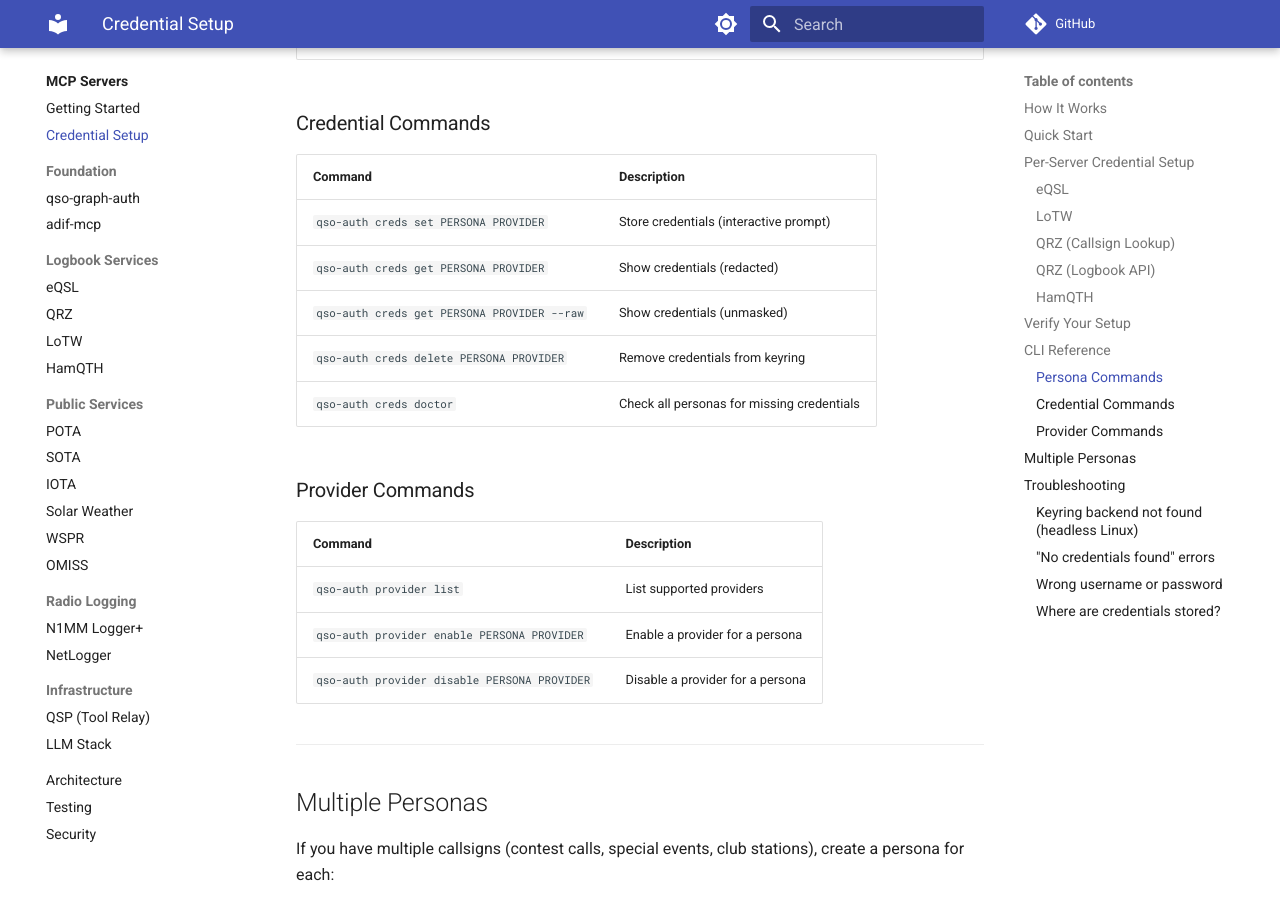
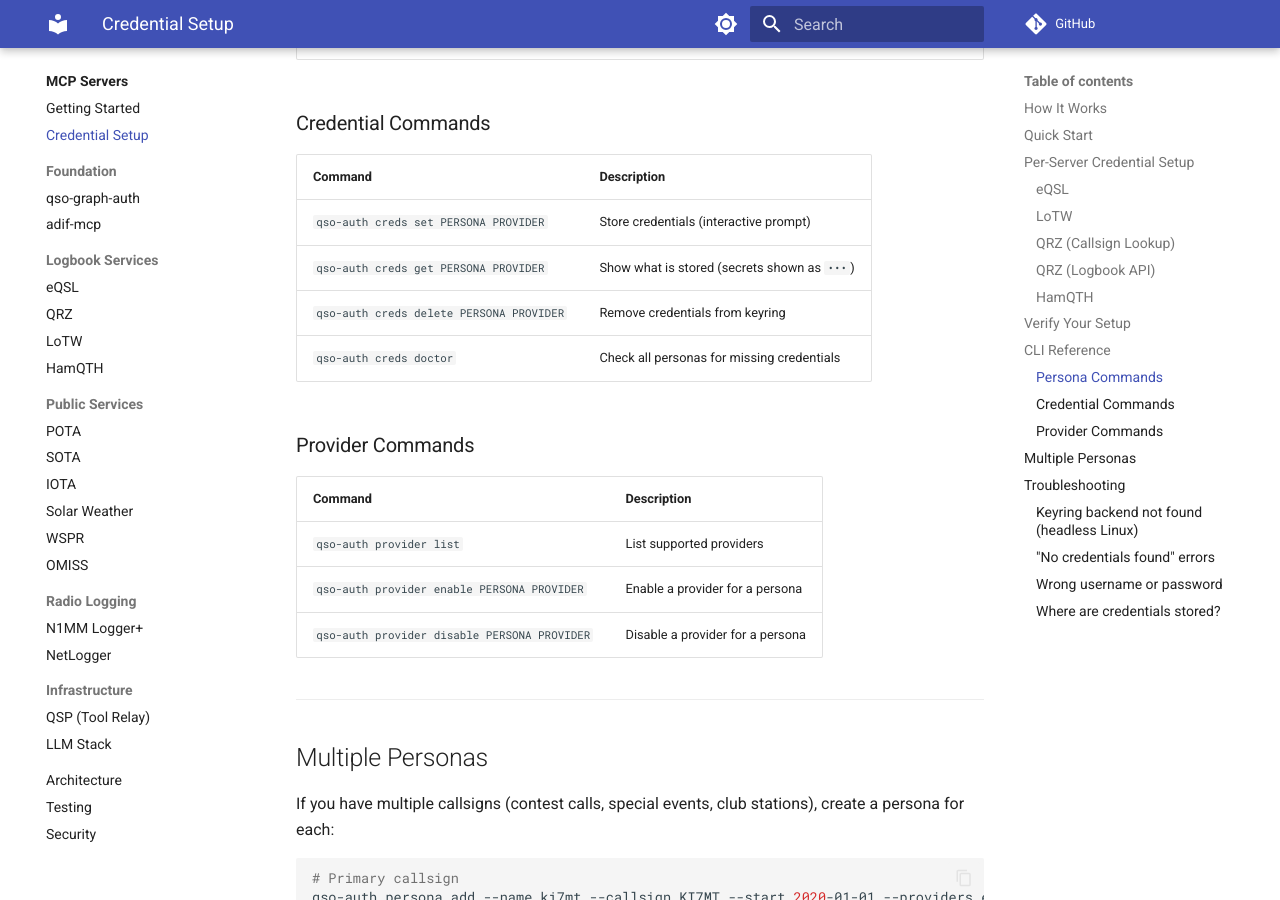
Before and after one commit to qso-graph/qso-graph.github.io, an MkDocs documentation site: the page built from docs/credentials.md, in a window 1280 px wide and 900 px high, scrolled down 3447 px. Built offline with MkDocs 1.6.1 and Material for MkDocs 9.7.7, drawn with Linux system fonts in a browser that asks for light colours; comment, search, counter and statistics services are not loaded.

Commit message:
Credentials: creds get --raw is gone in qso-graph-auth 0.1.3
Co-Authored-By: Claude Opus 5.5 <noreply@anthropic.com>

```diff
--- a/docs/credentials.md
+++ b/docs/credentials.md
@@ -132,8 +132,7 @@ qso-auth creds doctor --persona ki7mt
 | Command | Description |
 |---------|-------------|
 | `qso-auth creds set PERSONA PROVIDER` | Store credentials (interactive prompt) |
-| `qso-auth creds get PERSONA PROVIDER` | Show credentials (redacted) |
-| `qso-auth creds get PERSONA PROVIDER --raw` | Show credentials (unmasked) |
+| `qso-auth creds get PERSONA PROVIDER` | Show what is stored (secrets shown as `•••`) |
 | `qso-auth creds delete PERSONA PROVIDER` | Remove credentials from keyring |
 | `qso-auth creds doctor` | Check all personas for missing credentials |
 
```
Also changed, not shown: docs/servers/qso-graph-auth.md (+1 -2 lines).
